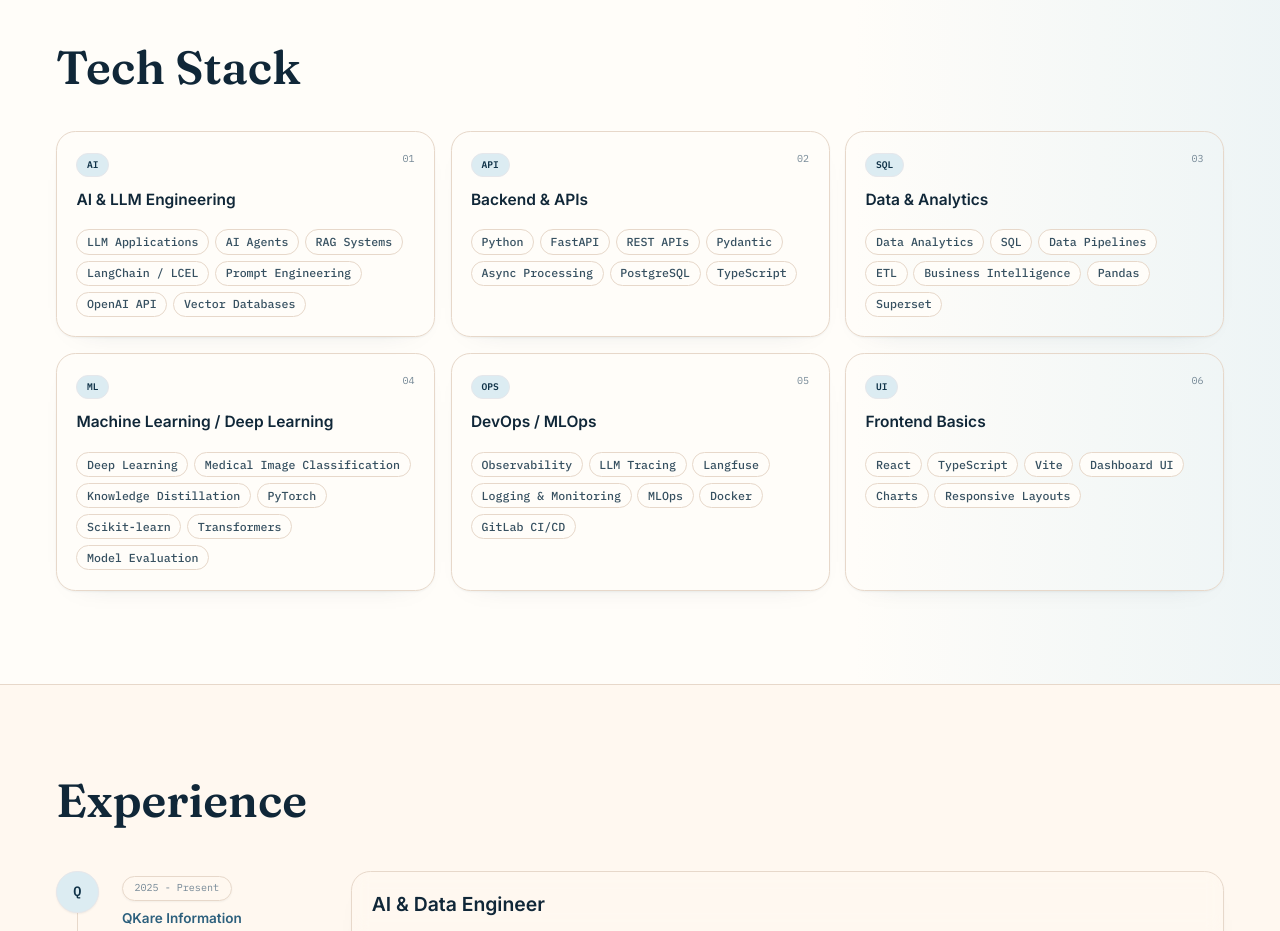
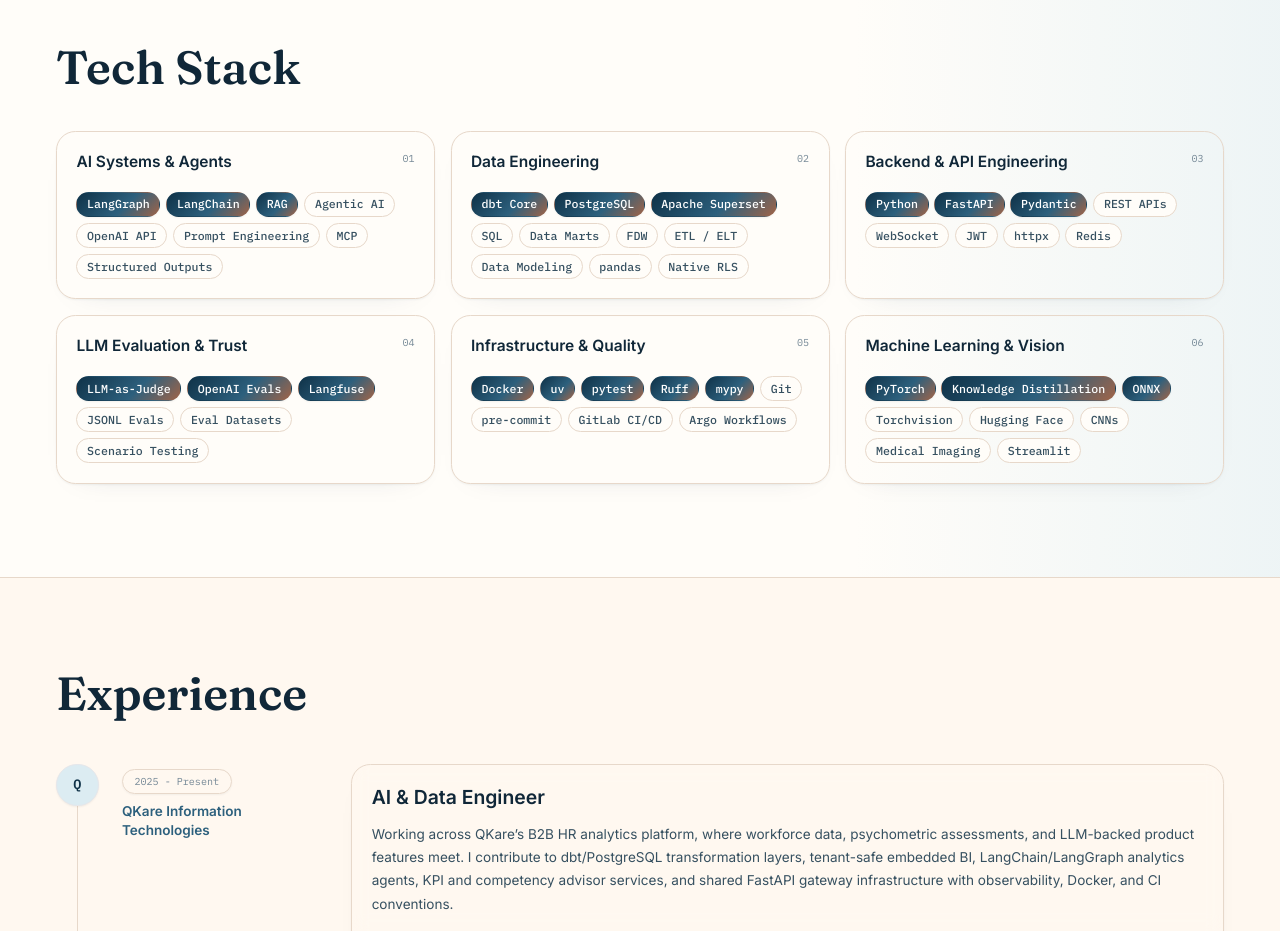
Before and after one commit to melisklc0/melis-kilic-portfolio, a React (Vite) app: page / in a window 1280 px wide. Shown: the part 1400-2331 px from the top of the page. Built offline with nearby package versions, Linux system fonts and the light colour scheme.

Commit message:
feat: update Skills component and data structure to support featured skill items

```diff
--- a/src/components/Skills.tsx
+++ b/src/components/Skills.tsx
@@ -6,6 +6,7 @@
 export function Skills() {
   const { lang } = useLang();
   const t = translations[lang];
+  const chipClass = (featured?: boolean) => (featured ? 'chip chip-featured' : 'chip');
 
   return (
     <section id="skills" className="relative overflow-hidden border-t border-border bg-surface py-20 md:py-24">
@@ -20,16 +21,13 @@
             <div key={group.id} className="rounded-2xl border border-border bg-surface/88 p-5 shadow-card transition-all duration-200 hover:-translate-y-1 hover:shadow-card-md">
               <div className="mb-5 flex items-start justify-between gap-4">
                 <div>
-                  <div className="mb-3 inline-flex rounded-full border border-accent/20 bg-accent-light px-2.5 py-1 font-mono text-[0.62rem] font-semibold text-accent-dark">
-                    {group.icon}
-                  </div>
                   <h3 className="text-base font-semibold leading-snug text-text-primary">{skillGroupTitles[group.id][lang as Lang]}</h3>
                 </div>
                 <span className="font-mono text-2xs text-text-faint">{String(index + 1).padStart(2, '0')}</span>
               </div>
               <div className="flex flex-wrap gap-1.5">
                 {group.items.map((item) => (
-                  <span key={item} className="chip">{item}</span>
+                  <span key={item.name} className={chipClass(item.featured)}>{item.name}</span>
                 ))}
               </div>
             </div>
--- a/src/data/skills.ts
+++ b/src/data/skills.ts
@@ -1,99 +1,112 @@
 // src/data/skills.ts
 // Edit skill groups and items here.
-// Items are language-neutral (tool names). Category titles are in translations.ts.
+// Items are language-neutral tool, framework, platform, and library names.
 
 export interface SkillGroup {
   id: string;
   icon: string;
-  items: string[];
+  items: SkillItem[];
+}
+
+export interface SkillItem {
+  name: string;
+  featured?: boolean;
 }
 
 export const skillGroups: SkillGroup[] = [
   {
-    id: 'llm_engineering',
+    id: 'ai_agent_systems',
     icon: 'AI',
     items: [
-      'LLM Applications',
-      'AI Agents',
-      'RAG Systems',
-      'LangChain / LCEL',
-      'Prompt Engineering',
-      'OpenAI API',
-      'Vector Databases',
+      { name: 'LangGraph', featured: true },
+      { name: 'LangChain', featured: true },
+      { name: 'RAG', featured: true },
+      { name: 'Agentic AI' },
+      { name: 'OpenAI API' },
+      { name: 'Prompt Engineering' },
+      { name: 'MCP' },
+      { name: 'Structured Outputs' },
     ],
   },
   {
-    id: 'backend_apis',
-    icon: 'API',
+    id: 'data_engineering',
+    icon: 'SQL',
     items: [
-      'Python',
-      'FastAPI',
-      'REST APIs',
-      'Pydantic',
-      'Async Processing',
-      'PostgreSQL',
-      'TypeScript',
+      { name: 'dbt Core', featured: true },
+      { name: 'PostgreSQL', featured: true },
+      { name: 'Apache Superset', featured: true },
+      { name: 'SQL' },
+      { name: 'Data Marts' },
+      { name: 'FDW' },
+      { name: 'ETL / ELT' },
+      { name: 'Data Modeling' },
+      { name: 'pandas' },
+      { name: 'Native RLS' },
     ],
   },
   {
-    id: 'data_analytics',
-    icon: 'SQL',
+    id: 'backend_api_engineering',
+    icon: 'API',
     items: [
-      'Data Analytics',
-      'SQL',
-      'Data Pipelines',
-      'ETL',
-      'Business Intelligence',
-      'Pandas',
-      'Superset',
+      { name: 'Python', featured: true },
+      { name: 'FastAPI', featured: true },
+      { name: 'Pydantic', featured: true },
+      { name: 'REST APIs' },
+      { name: 'WebSocket' },
+      { name: 'JWT' },
+      { name: 'httpx' },
+      { name: 'Redis' },
     ],
   },
   {
-    id: 'ml_deep_learning',
-    icon: 'ML',
+    id: 'llm_evaluation_trust',
+    icon: 'EVAL',
     items: [
-      'Deep Learning',
-      'Medical Image Classification',
-      'Knowledge Distillation',
-      'PyTorch',
-      'Scikit-learn',
-      'Transformers',
-      'Model Evaluation',
+      { name: 'LLM-as-Judge', featured: true },
+      { name: 'OpenAI Evals', featured: true },
+      { name: 'Langfuse', featured: true },
+      { name: 'JSONL Evals' },
+      { name: 'Eval Datasets' },
+      { name: 'Scenario Testing' },
     ],
   },
   {
-    id: 'mlops',
-    icon: 'OPS',
+    id: 'infrastructure_quality',
+    icon: 'INFRA',
     items: [
-      'Observability',
-      'LLM Tracing',
-      'Langfuse',
-      'Logging & Monitoring',
-      'MLOps',
-      'Docker',
-      'GitLab CI/CD',
+      { name: 'Docker', featured: true },
+      { name: 'uv', featured: true },
+      { name: 'pytest', featured: true },
+      { name: 'Ruff', featured: true },
+      { name: 'mypy', featured: true },
+      { name: 'Git' },
+      { name: 'pre-commit' },
+      { name: 'GitLab CI/CD' },
+      { name: 'Argo Workflows' },
     ],
   },
   {
-    id: 'frontend_basics',
-    icon: 'UI',
+    id: 'machine_learning_vision',
+    icon: 'ML',
     items: [
-      'React',
-      'TypeScript',
-      'Vite',
-      'Dashboard UI',
-      'Charts',
-      'Responsive Layouts',
+      { name: 'PyTorch', featured: true },
+      { name: 'Knowledge Distillation', featured: true },
+      { name: 'ONNX', featured: true },
+      { name: 'Torchvision' },
+      { name: 'Hugging Face' },
+      { name: 'CNNs' },
+      { name: 'Medical Imaging' },
+      { name: 'Streamlit' },
     ],
   },
 ];
 
 // Skill group titles by language
 export const skillGroupTitles: Record<string, { en: string; tr: string }> = {
-  llm_engineering: { en: 'AI & LLM Engineering', tr: 'Yapay Zeka & LLM Muhendisligi' },
-  backend_apis: { en: 'Backend & APIs', tr: 'Backend & API' },
-  data_analytics: { en: 'Data & Analytics', tr: 'Veri & Analitik' },
-  ml_deep_learning: { en: 'Machine Learning / Deep Learning', tr: 'Makine Ogrenmesi / Derin Ogrenme' },
-  mlops: { en: 'DevOps / MLOps', tr: 'DevOps / MLOps' },
-  frontend_basics: { en: 'Frontend Basics', tr: 'Frontend Temelleri' },
+  ai_agent_systems: { en: 'AI Systems & Agents', tr: 'AI Sistemleri & Ajanlar' },
+  llm_evaluation_trust: { en: 'LLM Evaluation & Trust', tr: 'LLM Degerlendirme & Guven' },
+  backend_api_engineering: { en: 'Backend & API Engineering', tr: 'Backend & API Muhendisligi' },
+  data_engineering: { en: 'Data Engineering', tr: 'Veri Muhendisligi' },
+  infrastructure_quality: { en: 'Infrastructure & Quality', tr: 'Infrastructure & Quality' },
+  machine_learning_vision: { en: 'Machine Learning & Vision', tr: 'Makine Ogrenmesi & Goru' },
 };
```
